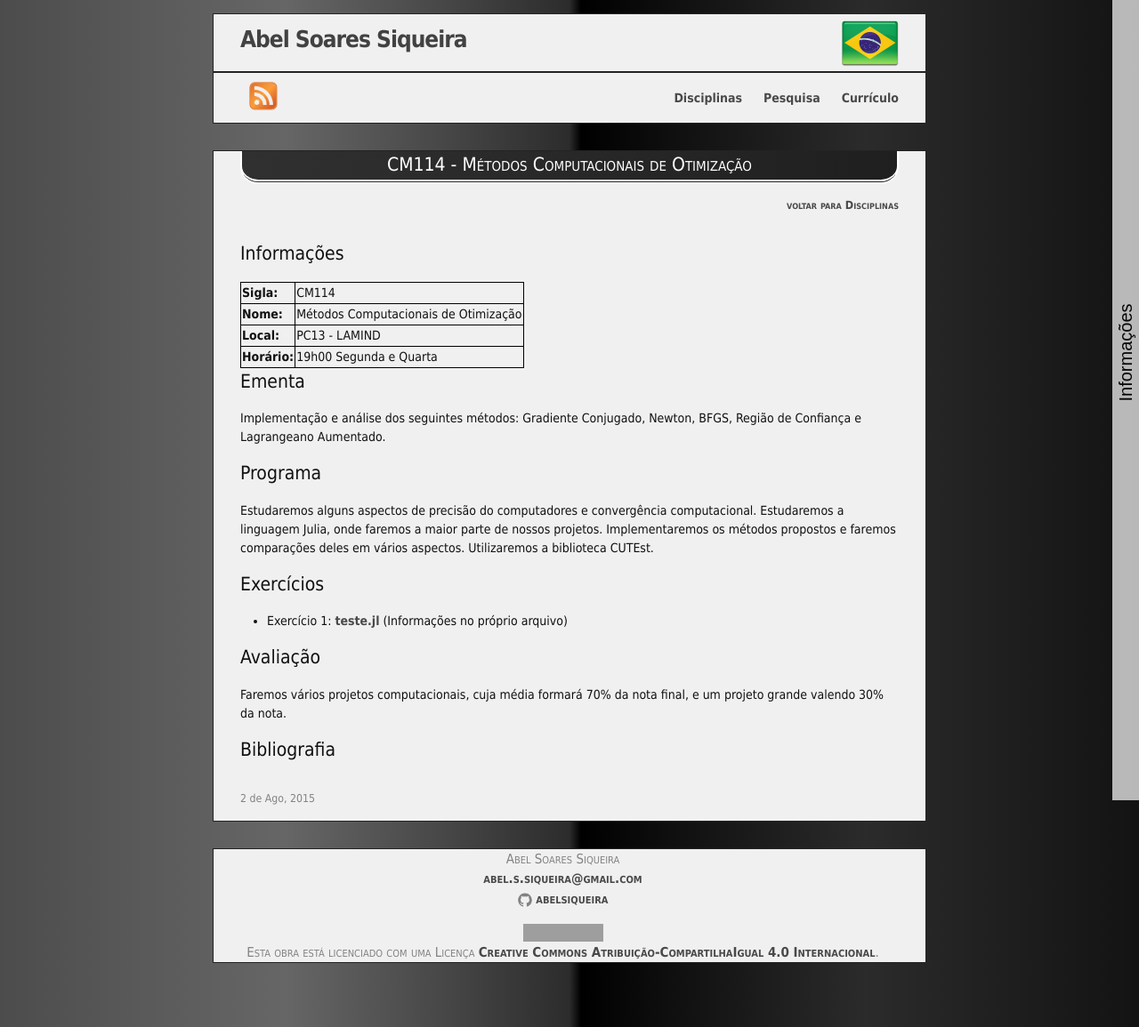
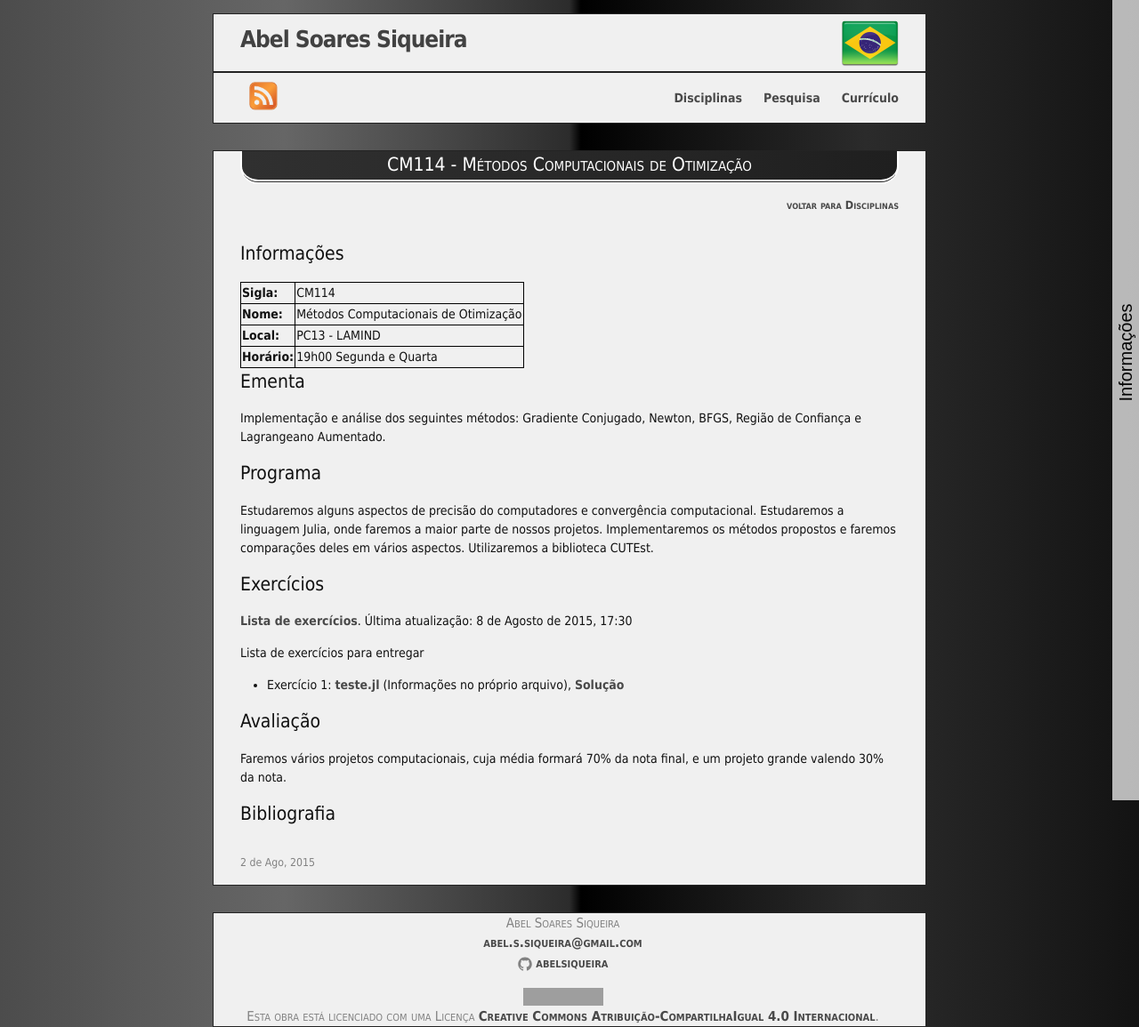
Before and after one commit to abelsiqueira/abelsiqueira.github.io-old, a Jekyll site: the page built from _posts/br/2015-08-02-cm114-2015s2.markdown, in a window 1280 px wide. Shown: the whole page at 89% size. Built offline with Jekyll 4.4.1, drawn with Linux system fonts in a browser that asks for light colours; nearby versions of some CDN libraries; grey boxes are pictures that could not be loaded.

Commit message:
Adiciona lista de exercícios de cm114

```diff
--- a/_posts/br/2015-08-02-cm114-2015s2.markdown
+++ b/_posts/br/2015-08-02-cm114-2015s2.markdown
@@ -31,8 +31,14 @@ Utilizaremos a biblioteca CUTEst.
 
 # Exercícios
 
+[Lista de exercícios]({{ site.baseurl }}/disciplinas/2015s2-cm114/lista.pdf).
+Última atualização: 8 de Agosto de 2015, 17:30
+
+Lista de exercícios para entregar
+
   - Exercício 1: [teste.jl]({{ site.baseurl }}/disciplinas/2015s2-cm114/ex1/teste.jl)
-    (Informações no próprio arquivo)
+    (Informações no próprio arquivo),
+    [Solução]({{ site.baseurl }}/disciplinas/2015s2-cm114/ex1/exponencial.jl)
 
 # Avaliação
 
```
Also changed, not shown: 2 other files.
